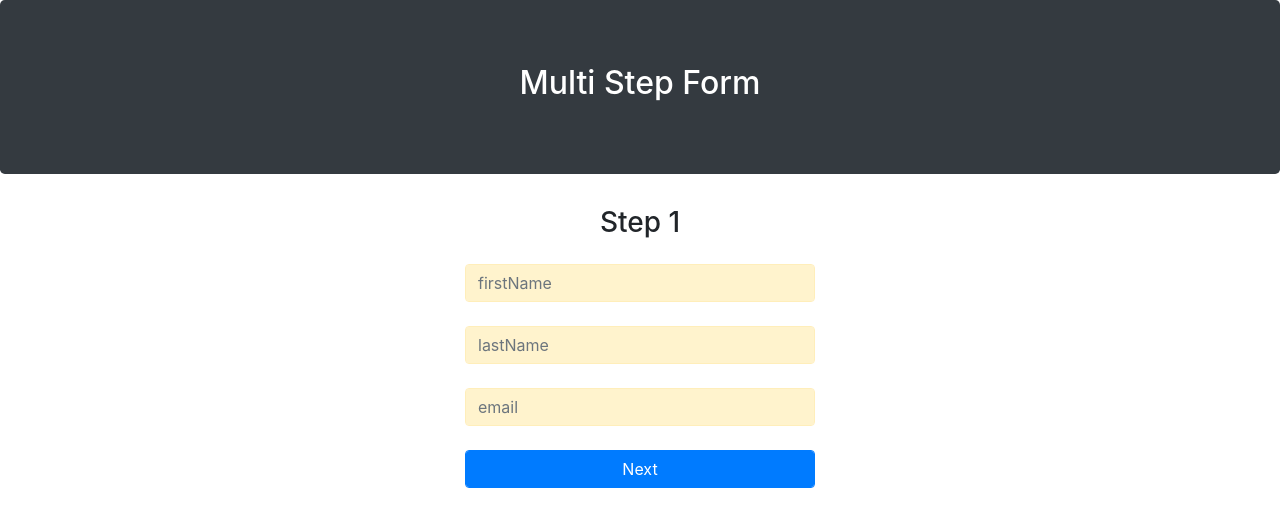
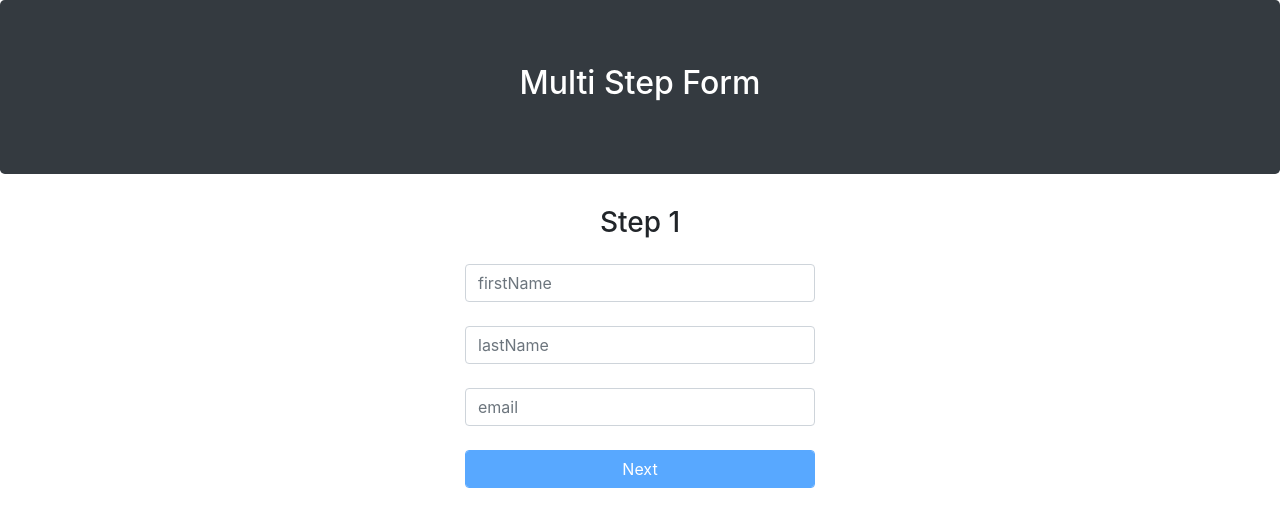
Before and after one commit to nebojsadj/MultiStepForm-React, a React (Create React App) app: page / in a window 1280 px wide. Shown: the top 526 px of the page. Built offline with nearby package versions, Linux system fonts and the light colour scheme.

Commit message:
adding disabled attr

```diff
--- a/src/components/FormDetails.js
+++ b/src/components/FormDetails.js
@@ -8,12 +8,7 @@ function FormDetails({ inputChange, state }) {
 
   const toConfirm = (e) => {
     e.preventDefault();
-
-    if (profession === "" || workStatus === "" || phone === "") {
-      history.push("/details");
-    } else {
-      history.push("/confirm");
-    }
+    history.push("/confirm");
   };
 
   return (
@@ -26,9 +21,7 @@ function FormDetails({ inputChange, state }) {
               onChange={inputChange("profession")}
               type="text"
               className={
-                profession === ""
-                  ? "form-control alert-warning"
-                  : "form-control alert-success"
+                (profession && "form-control alert-success") || "form-control"
               }
               placeholder="profession"
               value={profession}
@@ -38,9 +31,7 @@ function FormDetails({ inputChange, state }) {
               onChange={inputChange("workStatus")}
               type="text"
               className={
-                workStatus === ""
-                  ? "form-control alert-warning"
-                  : "form-control alert-success"
+                (workStatus && "form-control alert-success") || "form-control"
               }
               placeholder="workStatus"
               value={workStatus}
@@ -50,9 +41,7 @@ function FormDetails({ inputChange, state }) {
               onChange={inputChange("phone")}
               type="text"
               className={
-                phone === ""
-                  ? "form-control alert-warning"
-                  : "form-control alert-success"
+                (phone && "form-control alert-success") || "form-control"
               }
               placeholder="phone"
               value={phone}
@@ -62,6 +51,7 @@ function FormDetails({ inputChange, state }) {
               Back
             </Link>
             <button
+              disabled={!profession || !workStatus || !phone}
               onClick={toConfirm}
               className="btn btn-primary form-control mt-3"
             >
--- a/src/components/FormUser.js
+++ b/src/components/FormUser.js
@@ -8,17 +8,7 @@ function FormUser({ inputChange, state }) {
 
   const nextForm = (e) => {
     e.preventDefault();
-
-    if (
-      firstName === "" ||
-      lastName === "" ||
-      email === "" ||
-      !email.includes("@")
-    ) {
-      history.push("/");
-    } else {
-      history.push("/details");
-    }
+    history.push("/details");
   };
 
   return (
@@ -31,9 +21,7 @@ function FormUser({ inputChange, state }) {
               onChange={inputChange("firstName")}
               type="text"
               className={
-                firstName === ""
-                  ? "form-control alert-warning"
-                  : "form-control alert-success"
+                (firstName && "form-control alert-success ") || "form-control"
               }
               placeholder="firstName"
               value={firstName}
@@ -43,9 +31,7 @@ function FormUser({ inputChange, state }) {
               onChange={inputChange("lastName")}
               type="text"
               className={
-                lastName === ""
-                  ? "form-control alert-warning"
-                  : "form-control alert-success"
+                (lastName && "form-control alert-success") || "form-control"
               }
               placeholder="lastName"
               value={lastName}
@@ -55,15 +41,20 @@ function FormUser({ inputChange, state }) {
               onChange={inputChange("email")}
               type="text"
               className={
-                email === "" || !email.includes("@")
-                  ? "form-control alert-warning"
-                  : "form-control alert-success"
+                (email.includes("@") && "form-control alert-success") ||
+                "form-control"
               }
               placeholder="email"
               value={email}
             />
             <br />
-            <button onClick={nextForm} className="btn btn-primary form-control">
+            <button
+              disabled={
+                !firstName || !lastName || !email || !email.includes("@")
+              }
+              onClick={nextForm}
+              className="btn btn-primary form-control"
+            >
               Next
             </button>
           </form>
```
